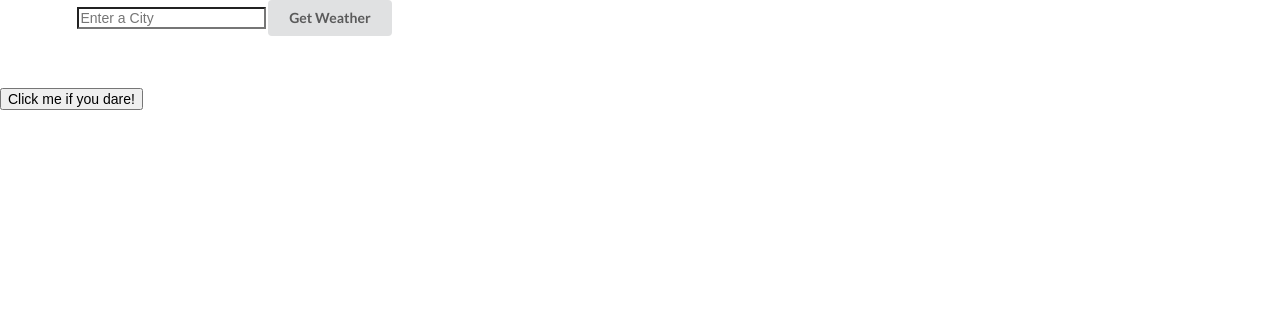
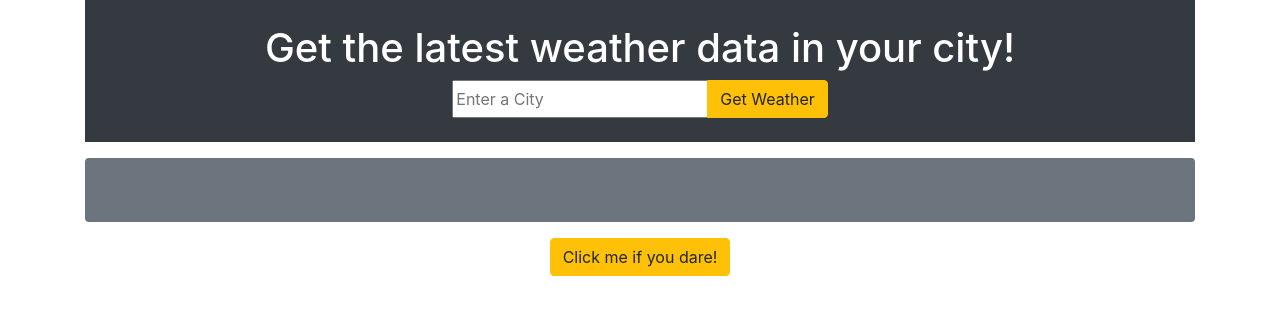
Before and after one commit to SebastianJohanssonn/3partsystem-task1, a website: page public/index.html in a window 1280 px wide. Drawn offline with nearby package versions, Linux system fonts and the light colour scheme; no server answers.

Commit message:
Added some styling

```diff
--- a/public/index.html
+++ b/public/index.html
@@ -5,26 +5,35 @@
     <meta name="viewport" content="width=device-width, initial-scale=1.0">
     <meta http-equiv="X-UA-Compatible" content="ie=edge">
     <script src="index.js"></script>
-    <script src="https://code.jquery.com/jquery-3.1.1.min.js" crossorigin="anonymous"></script>
-    <link rel="stylesheet" href="https://cdn.jsdelivr.net/npm/semantic-ui@2.4.2/dist/semantic.min.css">
-    <script src="https://cdn.jsdelivr.net/npm/semantic-ui@2.4.2/dist/semantic.min.js"></script>
+    <link rel="stylesheet" href="style.css">
+    <link rel="stylesheet" href="https://stackpath.bootstrapcdn.com/bootstrap/4.1.3/css/bootstrap.min.css" integrity="sha384-MCw98/SFnGE8fJT3GXwEOngsV7Zt27NXFoaoApmYm81iuXoPkFOJwJ8ERdknLPMO" crossorigin="anonymous">
     <title>3partsystem-task1</title>
 </head>
 <body onload="getWeather()">
-    <div class="ui container weatherContainer">
-        <div id="weatherSearch">
+    <div class="container">
+        <div id="weatherSearch" class="bg-dark p-4 text-center">
+            <h1 class="text-white">Get the latest weather data in your city!</h1>
+            <div class="input-group d-flex justify-content-center">
                 <input name="city" id="city" type="text" placeholder="Enter a City" required>
-            <button class="ui button" onclick="getWeather()">Get Weather</button>
+                <div class="input-group-append">
+                    <button class="btn btn-warning" onclick="getWeather()">Get Weather</button>
                 </div>
+            </div>
+        </div>
+        <div class="container bg-secondary my-3 p-3 rounded" id="weatherContainer">
             <div id="weatherOutput">
                 <h1 id="citySearched"></h1>
                 <h1 id="temperature"></h1>
+                <h1 id="weather"></h1>
             </div>
         </div>
-    <div id="ui container jokeContainer">
-        <button onclick="getJoke()">Click me if you dare!</button>
+        <div class="container text-center" id="jokeContainer">
+            <button class="btn btn-warning" onclick="getJoke()">Click me if you dare!</button>
+            <div id="jokeCard" class="mt-3">
                 <h3 id="question"></h3>
                 <h2 id="punchline"></h2>
             </div>
+        </div>
+    </div>
 </body>
 </html>
--- a/public/index.js
+++ b/public/index.js
@@ -1,16 +1,15 @@
-let key = "f3860499b7637297d98274c59e0c47f9"
-
 function getWeather(){
     let currentCity = document.getElementById("citySearched")
     let temperature = document.getElementById("temperature")
+    let weather = document.getElementById("weather")
     let city = document.getElementById("city").value
 
     fetch(`http://localhost:3000/city/${city.length ? city : "Gothenburg"}`)
         .then(res => res.json())
         .then(data => {
-            currentCity.innerHTML = data.name
-            temperature.innerHTML = Math.round(data.main.temp)
-            console.log(data)
+            currentCity.innerHTML = "Choosen city:<br>" + data.name
+            temperature.innerHTML = "Current temperature:<br>" + Math.round(data.main.temp) + "&#8451"
+            weather.innerHTML = "Current weather:<br>" + data.weather[0].main
         }).
         catch(error => {
             console.log(error)
@@ -24,11 +23,17 @@ function getJoke(){
     fetch(`http://localhost:3000/joke`)
         .then(res => res.json())
         .then(data => {
-            question.innerHTML = data[0].setup
-            setTimeout( () => {
-                punchline.innerHTML = data[0].punchline
-            }, 2000)
-            console.log(data)
+            if(!question.innerHTML && !punchline.innerHTML){
+                question.innerHTML = data[0].setup
+                question.scrollIntoView()
+                setTimeout( () => {
+                    punchline.innerHTML = data[0].punchline
+                    punchline.scrollIntoView()
+                }, 2000)
+            }else {
+                question.innerHTML = ""
+                punchline.innerHTML = ""
+            }
         }).
         catch(error => {
             console.log(error)
--- /dev/null
+++ b/public/style.css
@@ -0,0 +1,7 @@
+#weatherContainer > #weatherOutput > h1 {
+    margin-bottom: 2rem;
+    color: white;
+}
+#weatherSearch {
+    margin: auto;
+}
```
Lines whose indentation alone changed are shown as unchanged.
